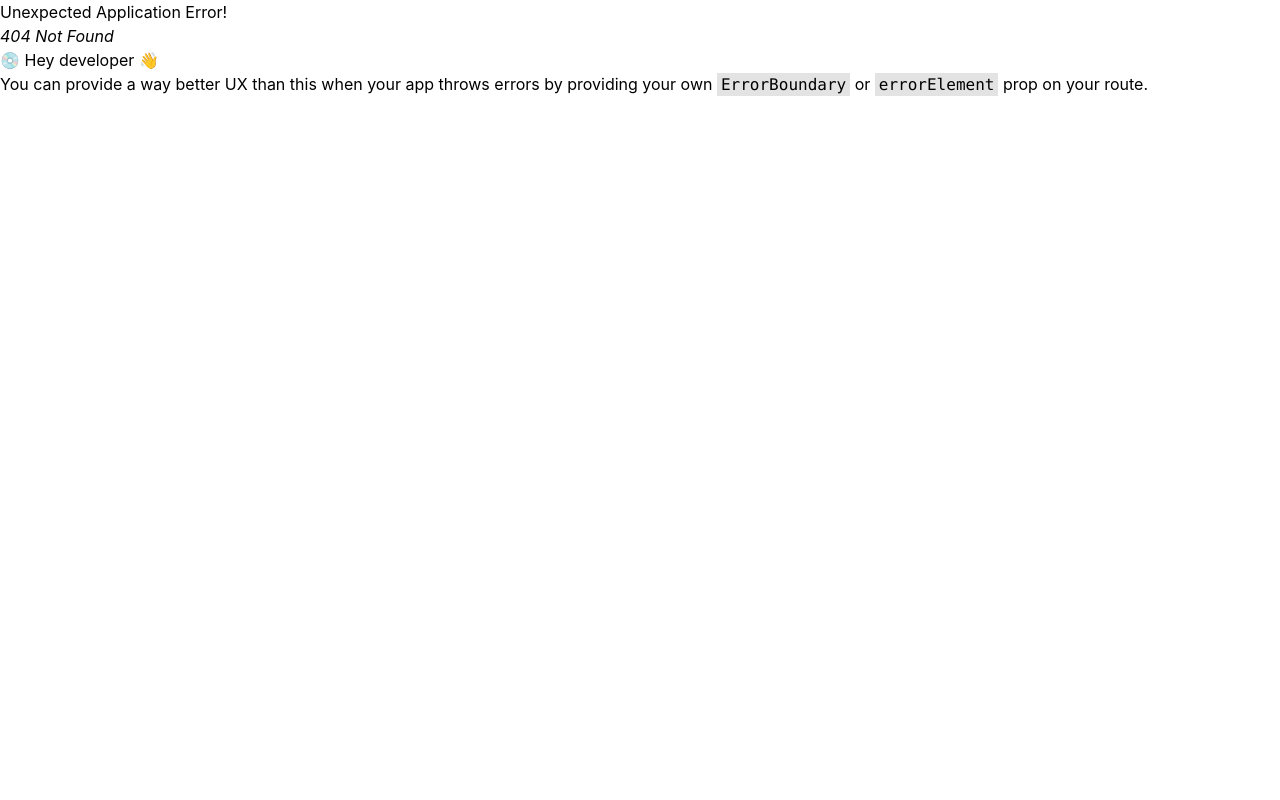
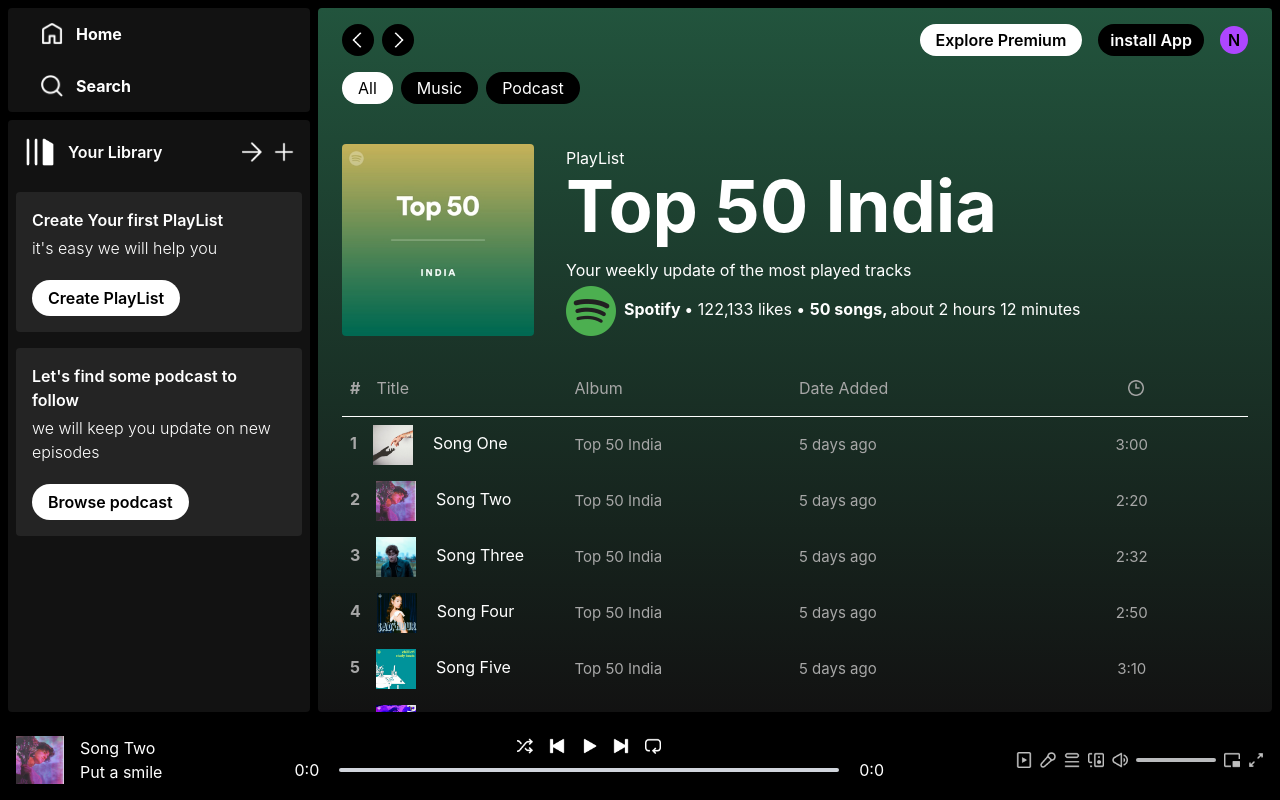
Before and after one commit to Nayemcqu/react-spotify-clone, a React (Vite) app: page /album/1 in a window 1280 px wide. Before the commit this address had no page. Built offline with nearby package versions, Linux system fonts and the light colour scheme.

Commit message:
audioPlayer updated

```diff
--- a/src/App.jsx
+++ b/src/App.jsx
@@ -2,12 +2,14 @@
 import Display from "./components/Display"
 import { createBrowserRouter,Route,RouterProvider } from "react-router-dom"
 import Layout from "./components/Layout"
+import { DisplayAlbum } from "./components/DisplayAlbum"
 
 function  App() {
 const routes=createBrowserRouter([
 {
 path:"/",element:<Layout/>,children:[
-{index:true, element:<Display/> }
+{index:true, element:<Display/> },
+{path:"/album/:id",element:<DisplayAlbum/> }
 
 ]
 
--- a/src/components/AlbumItem.jsx
+++ b/src/components/AlbumItem.jsx
@@ -1,8 +1,9 @@
-
+import {useNavigate} from 'react-router-dom'
 export default function AlbumItem({image,desc,id,name}){
+const navigate=useNavigate();
 
 return(
- <div key={id} className="min-w-[180px] p-2 px-3 rounded cursor-pointer hover:bg-[#ffffff26]">
+ <div onClick={()=>navigate(`album/${id}`)} key={id} className="min-w-[180px] p-2 px-3 rounded cursor-pointer hover:bg-[#ffffff26]">
 <img className="rounded " src={image} alt="" />
 
 <p className="font-bold mt-2 mb-1 ">{name}</p>
--- /dev/null
+++ b/src/components/DisplayAlbum.jsx
@@ -0,0 +1,63 @@
+import Navbar from "./NaVbar";
+import { useParams } from "react-router-dom";
+import { albumsData, assets, songsData } from "../assets/assets";
+import { useOutletContext } from "react-router-dom";
+export function DisplayAlbum(){
+
+ const {id}=useParams();
+ const { bgColor } = useOutletContext();
+ const albumdata=albumsData[id];
+
+return (
+<>
+<div className="w-full m-2 px-6 pt-4 rounded bg-[#121212]
+ text-white overflow-auto lg:w-[75%] lg:ml-0"
+       style={{ background: `linear-gradient(${bgColor}, #121212)` }}
+ >
+<Navbar/>
+
+<div className="mt-10 flex gap-8 flex-col md:flex-row md:items-end">
+<img src={albumdata.image} className="w-48 rounded"/>
+
+<div className="flex flex-col">
+<p> PlayList</p>
+<h2 className="text-5xl font-bold mb-4 md:text-7xl ">{albumdata.name}</h2>
+<h4>{albumdata.desc}</h4>
+<p className="mt-1 ">
+    <img src={assets.spotify_logo} alt=""  className="inline-block mr-2"/>
+<b>Spotify </b>
+&bull; 122,133 likes
+&bull; <b>50 songs, </b>
+about 2 hours 12 minutes
+</p>
+</div>
+</div>
+
+ <div className="grid grid-cols-3 sm:grid-cols-4 mt-10 mb-4 pl-2 text-[#a7a7a7]">
+<p><b className="mr-4 ">#</b>Title</p>
+<p>Album</p>
+<p className="hidden sm:block">Date Added</p>
+<img src={assets.clock_icon} alt="" className="m-auto w-4"/>
+ </div>
+ <hr />
+{
+    songsData.map((song,index)=>(
+<div key={index} className="grid grid-cols-3 sm:grid-cols-4 gap-2 p-2 items-center text-[#a7a7a7] hover:bg-[#ffffff2b] cursor-pointer">
+ <p className="text-white">
+<b className="mr-4 text-[#a7a7a7]"> {index+1}</b>
+<img src={song.image} alt="" className="inline w-10 mr-5"/>
+{song.name}
+ </p>
+<p className="text-[15px]">{albumdata.name}</p>
+<p className="text-[15px] hidden sm:block">5 days ago</p>
+<p className="text-[15px] text-center">{song.duration} </p>
+</div>
+    ))
+}
+
+</div>
+</>
+
+)
+
+}
--- a/src/components/Layout.jsx
+++ b/src/components/Layout.jsx
@@ -1,18 +1,34 @@
 import Player  from "./Player"
 import Sidebar from "./sidebar"
 import { Outlet } from "react-router-dom"
+import { useLocation } from "react-router-dom";
+import { albumsData } from "../assets/assets";
+import { useContext } from "react";
+import { PlayerContext } from "../context/playerContext";
 export default  function Layout(){
+const {audioRef,track}=useContext(PlayerContext);
+
+
+const location=useLocation();
+const isAlbum=location.pathname.includes("album");
+console.log(isAlbum);
+const albumId=isAlbum
+  ? location.pathname.split("/").pop()
+  : "";
+
+const bgColor=albumsData[Number(albumId)].bgColor;
+console.log(bgColor)
 
 return(
 
- <div className="h-screen bg-black ">
+ <div  className="h-screen bg-black ">
 
-  <div className="h-[90%] flex">
+  <div  className="h-[90%] flex">
   <Sidebar/>
-  <Outlet/>
+  <Outlet context={{bgColor}}/>
 </div>
 <Player/>
-
+<audio ref={audioRef} src={track.file} preload="auto"></audio>
     </div>
 
 
--- a/src/components/NaVbar.jsx
+++ b/src/components/NaVbar.jsx
@@ -1,12 +1,14 @@
 import { assets } from "../assets/assets";
+import { useNavigate } from "react-router-dom";
 export default function Navbar(){
+const navigate=useNavigate();
+return(
 
-return(
 <>
-<div className="w-full flex justify-between items-center font-semibold">
+<div className="w-full flex justify-between items-center font-semibold ">
 <div className="flex items-center gap-2">
-<img src={assets.arrow_left} alt="" className="w-8 bg-black p-2 rounded-2xl cursor-pointer"/>
-<img src={assets.arrow_right} alt="" className="w-8 bg-black p-2 rounded-2xl cursor-pointer"/>
+<img src={assets.arrow_left} alt="" className="w-8 bg-black p-2 rounded-2xl cursor-pointer" onClick={()=>navigate(-1)}/>
+<img src={assets.arrow_right} alt="" className="w-8 bg-black p-2 rounded-2xl cursor-pointer" onClick={()=>navigate(1)}/>
 </div>
 
 <div className="flex items-center gap-4">
@@ -23,8 +25,8 @@
 <p className="bg-black px-4 py-1 rounded-2xl cursor-pointer">Podcast</p>
 </div>
 
+</>
 
-</>
 
 
 );
--- a/src/components/Player.jsx
+++ b/src/components/Player.jsx
@@ -1,34 +1,46 @@
-import {assets, songsData} from '../assets/assets'
+import { useContext } from 'react'
+import {assets} from '../assets/assets'
+import { PlayerContext } from '../context/playerContext'
 export default function Player(){
+
+const {track,seekBar,seekBg,playerStatus,Play,Pause,time}=useContext(PlayerContext);
+
 
 return(
 
 <div className="h-[10%] bg-black flex justify-between items-center text-white px-4">
 
 <div className="hidden lg:flex items-center gap-4">
-<img src={songsData[0].image} className='w-12' alt="" />
+<img src={track.image} className='w-12' alt="" />
 <div>
-<p> {songsData[0].name} </p>
-<p> {songsData[0].desc.slice(0,12)} </p>
+<p> {track.name} </p>
+<p> {track.desc.slice(0,12)} </p>
 </div>
 </div>
 
 <div className='flex flex-col items-center gap-1 m-auto'>
 <div className='flex gap-4'>
 <img src={assets.shuffle_icon} alt="" className='w-4 cursor-pointer' />
+
 <img src={assets.prev_icon} alt="" className='w-4 cursor-pointer' />
-<img src={assets.play_icon} alt="" className='w-4 cursor-pointer' />
+{
+    playerStatus ?  <img onClick={Pause} src={assets.pause_icon} alt="" className='w-4 cursor-pointer' />
+    :
+<img onClick={Play} src={assets.play_icon} alt="" className='w-4 cursor-pointer' />
+}
+
+
 <img src={assets.next_icon} alt="" className='w-4 cursor-pointer' />
 <img src={assets.loop_icon} alt="" className='w-4 cursor-pointer' />
 
 </div>
 
 <div className='flex items-center gap-5'>
-<p>1:06</p>
-<div className='w-[60vw] max-w-[500px] bg-gray-300 rounded-full cursor-pointer'>
-<hr  className='h-1 border-none w-0 bg-green-800 rounded-full '/>
+<p>{time.currentTime.minutes}:{time.currentTime.second}</p>
+<div ref={seekBg} className='w-[60vw] max-w-[500px] bg-gray-300 rounded-full cursor-pointer'>
+<hr ref={seekBar}  className='h-1 border-none w-0 bg-green-800 rounded-full '/>
 </div>
-<p>3:20</p>
+<p>{time.totalTime.minutes}:{time.totalTime.second}</p>
 </div>
 </div>
 
--- /dev/null
+++ b/src/context/playerContext.jsx
@@ -0,0 +1,77 @@
+import { createContext, useEffect, useRef, useState } from "react"
+import { songsData } from "../assets/assets";
+export const PlayerContext=createContext();
+
+export default function PlayercontextProvider(props){
+
+const audioRef=useRef();
+const seekBg=useRef();
+const seekBar=useRef();
+
+const [track,setTrack]=useState(songsData[1]);
+const [playerStatus,setPlayerStatus]=useState(false);
+const [time,setTime]=useState({
+    currentTime:{
+        second:0,
+        minutes:0
+    },
+totalTime:{
+    second:0,
+    minutes:0
+}
+
+});
+
+function Play(){
+audioRef.current.play();
+setPlayerStatus(true);
+
+}
+
+function Pause(){
+audioRef.current.pause();
+setPlayerStatus(false);
+
+}
+
+useEffect((()=>{
+
+setTimeout(()=>{
+audioRef.current.ontimeupdate=()=>{
+setTime({
+    currentTime:{
+        second:Math.floor(audioRef.current.currentTime%60),
+        minutes:Math.floor(audioRef.current.currentTime/60)
+    },
+totalTime:{
+        second:Math.floor(audioRef.current.duration%60),
+        minutes:Math.floor(audioRef.current.duration/60)
+}})
+
+}
+},1000)
+
+
+}),[audioRef])
+
+
+
+
+const contextvalue={
+audioRef,
+seekBar,
+seekBg,
+track,setTrack,
+playerStatus,setPlayerStatus,
+time,setTime,
+Play,
+Pause
+
+}
+
+return(
+<PlayerContext.Provider value={contextvalue}>
+    {props.children}
+</PlayerContext.Provider>
+)
+}
--- a/src/main.jsx
+++ b/src/main.jsx
@@ -2,12 +2,15 @@
 import { createRoot } from 'react-dom/client'
 import './index.css'
 import App from './App.jsx'
-
+import PlayercontextProvider from './context/playerContext.jsx'
 
 createRoot(document.getElementById('root')).render(
 
 <StrictMode>
-    <App />
+  <PlayercontextProvider>
+   <App />
+  </PlayercontextProvider>
+
   </StrictMode>
 
 )
```
Also changed, not shown: src/components/Display.jsx (+6 -2 lines).
